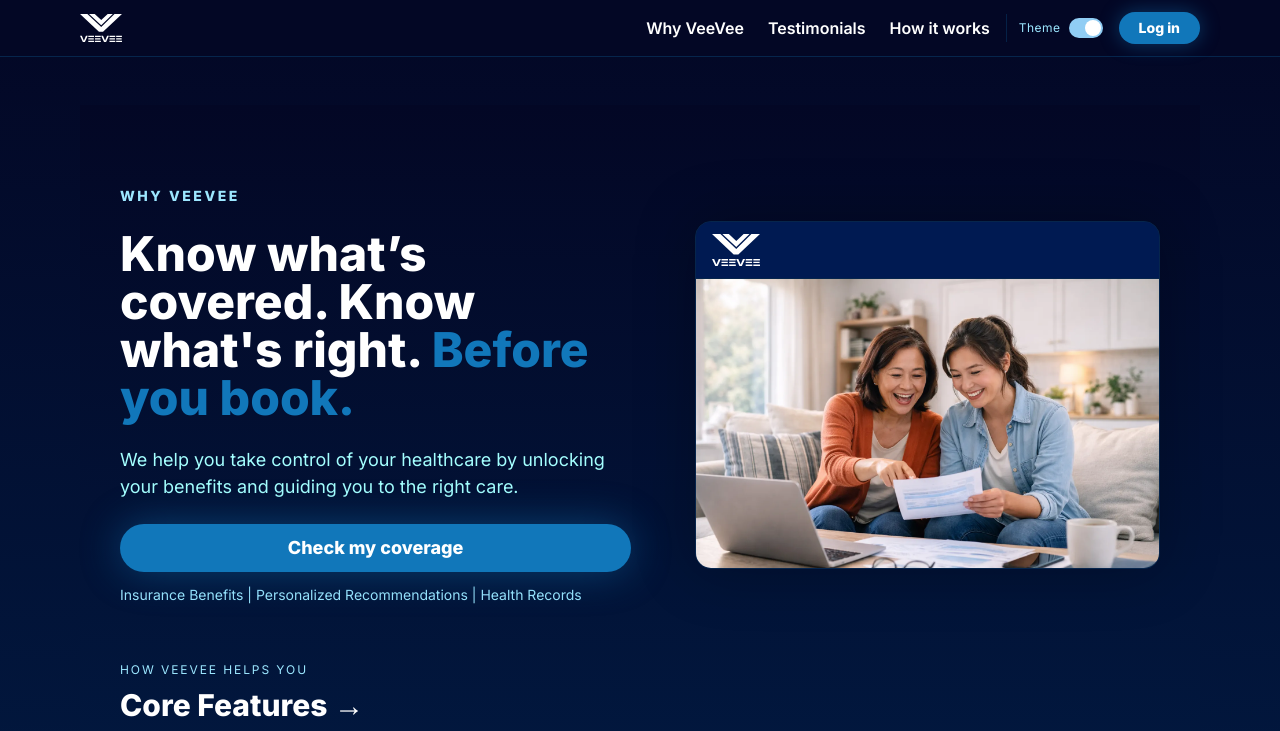
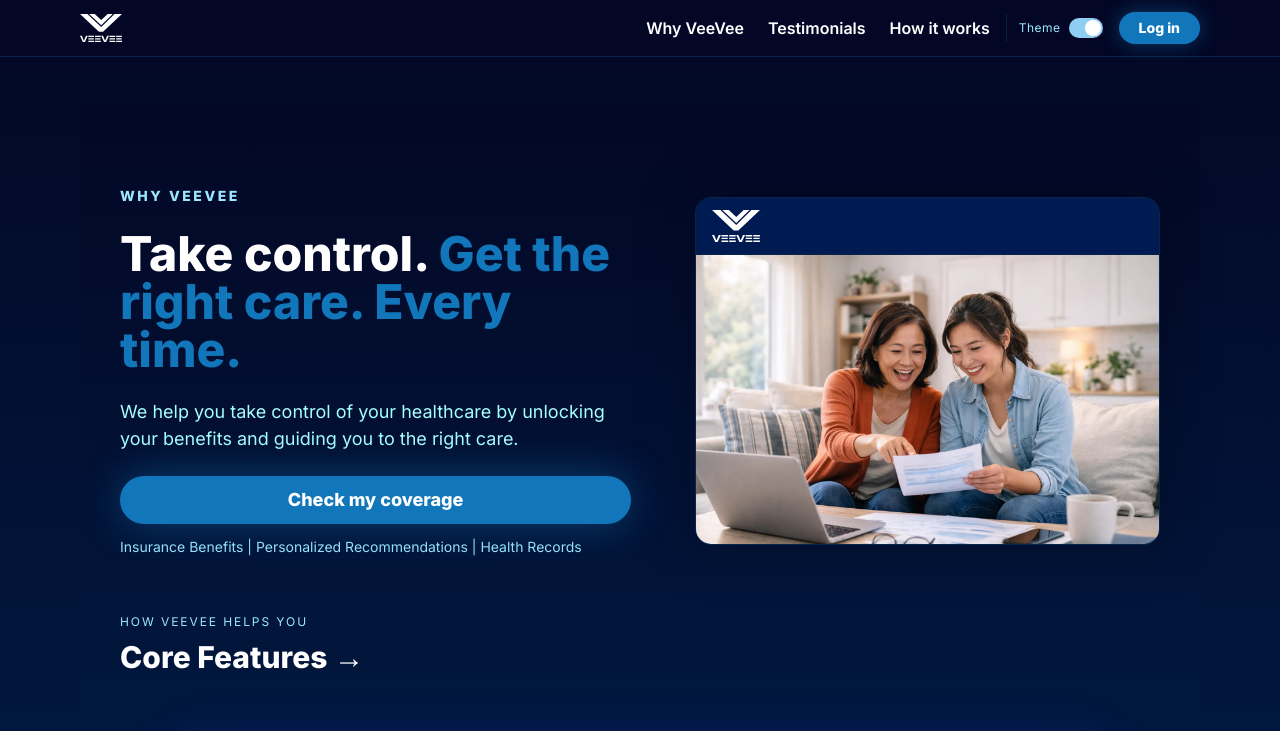
Before and after one commit to cdgonzal/myveevee, a React (Vite) app: page / in a window 1280 px wide. Shown: the top 731 px of the page. Built offline with nearby package versions, Linux system fonts and the light colour scheme.

Commit message:
CodexAuto: MyVeeVee: images #3

```diff
--- a/src/pages/Home.tsx
+++ b/src/pages/Home.tsx
@@ -89,9 +89,9 @@ export default function Home() {
               lineHeight="1.1"
               color="text.primary"
             >
-              Know what’s covered. Know what's right.
+              Take control.
               <Box as="span" color="accent.primary">
-                {" "}Before you book.
+                {" "}Get the right care. Every time.
               </Box>
             </Heading>
           </CLink>
```
